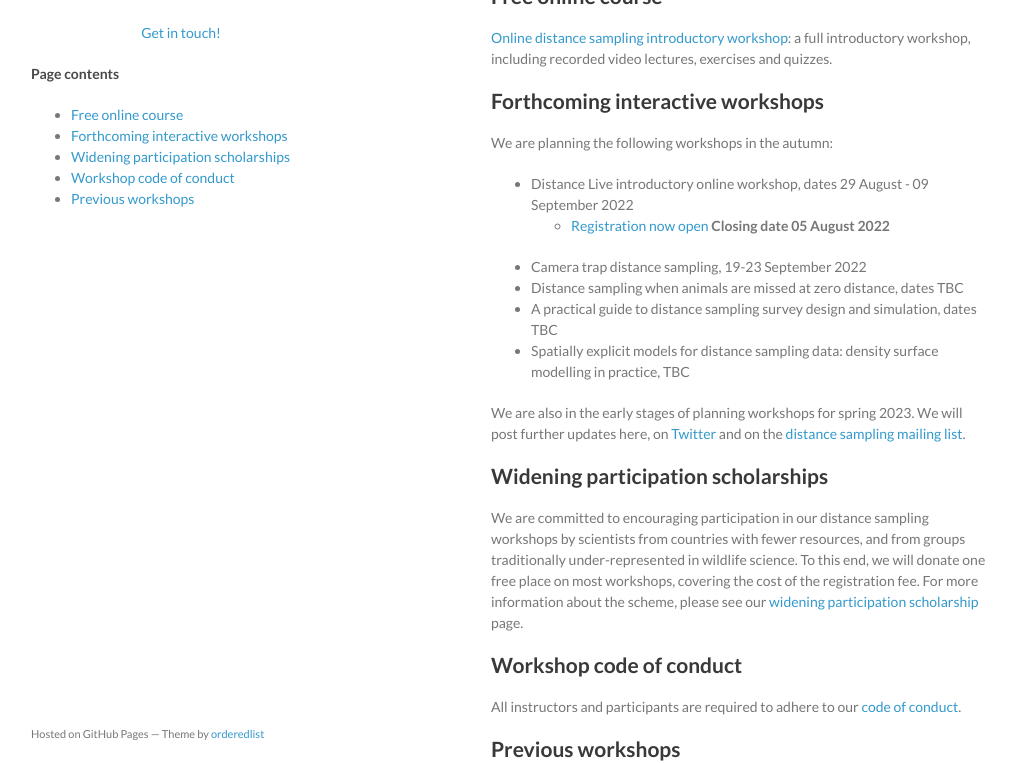
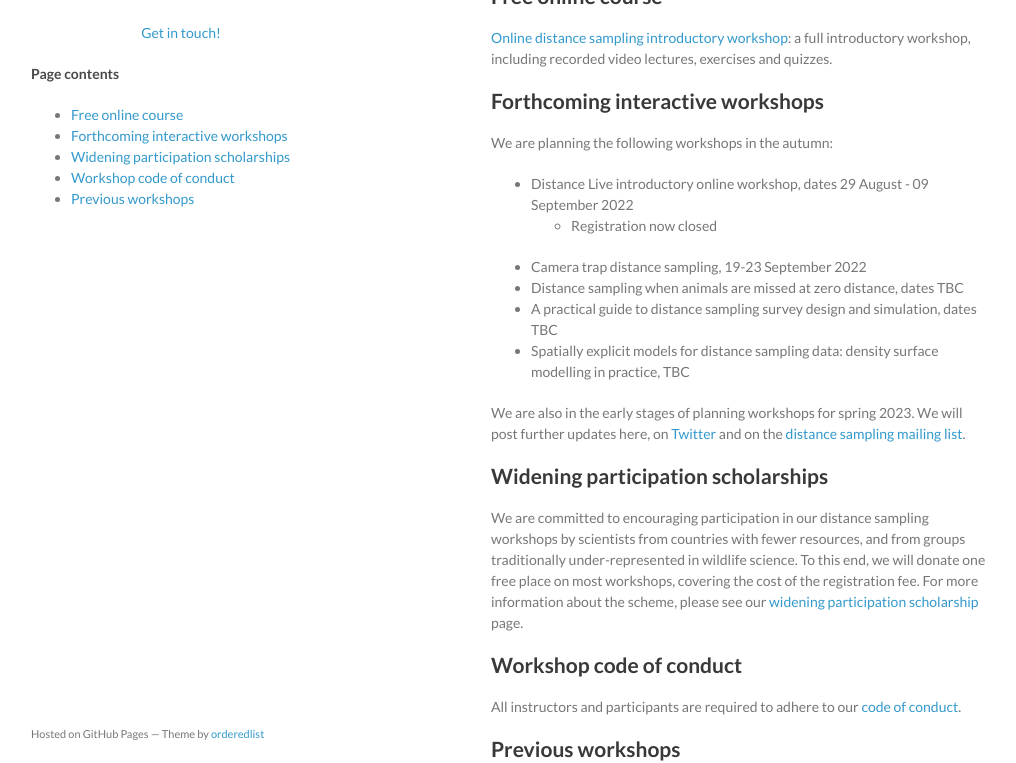
Before and after one commit to distanceworkshops/distanceworkshops.github.io, a Jekyll site: the page built from index.md, in a window 1280 px wide and 900 px high, cut to the strip 137-900 px from the top of the window. Shown: the whole strip, without its empty margins (129-1145 px from the left). Built offline with Jekyll 4.4.1, drawn with Linux system fonts in a browser that asks for light colours.

Commit message:
close intro aug22 reg

```diff
--- a/index.md
+++ b/index.md
@@ -16,7 +16,7 @@ Here you can find content for distance sampling workshops including slides, exer
 We are planning the following workshops in the autumn:
 
 - Distance Live introductory online workshop, dates 29 August - 09 September 2022
-  - [Registration now open](http://workshops.distancesampling.org/intro-aug-2022.html) **Closing date 05 August 2022**
+  - Registration now closed
 - Camera trap distance sampling, 19-23 September 2022
 - Distance sampling when animals are missed at zero distance, dates TBC
 - A practical guide to distance sampling survey design and simulation, dates TBC
```
